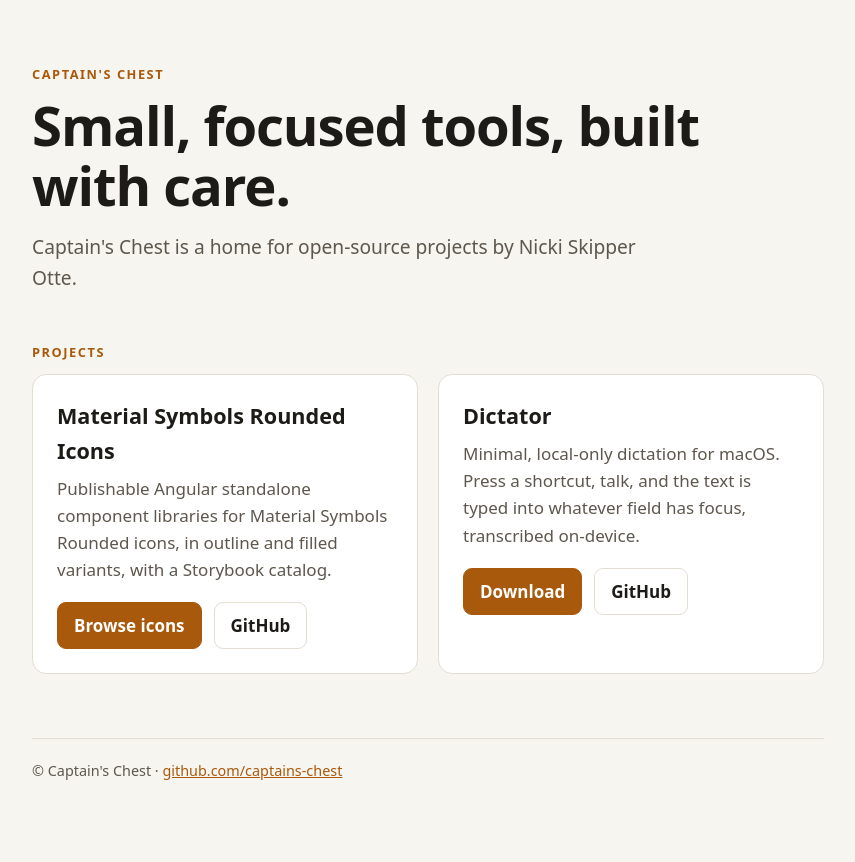
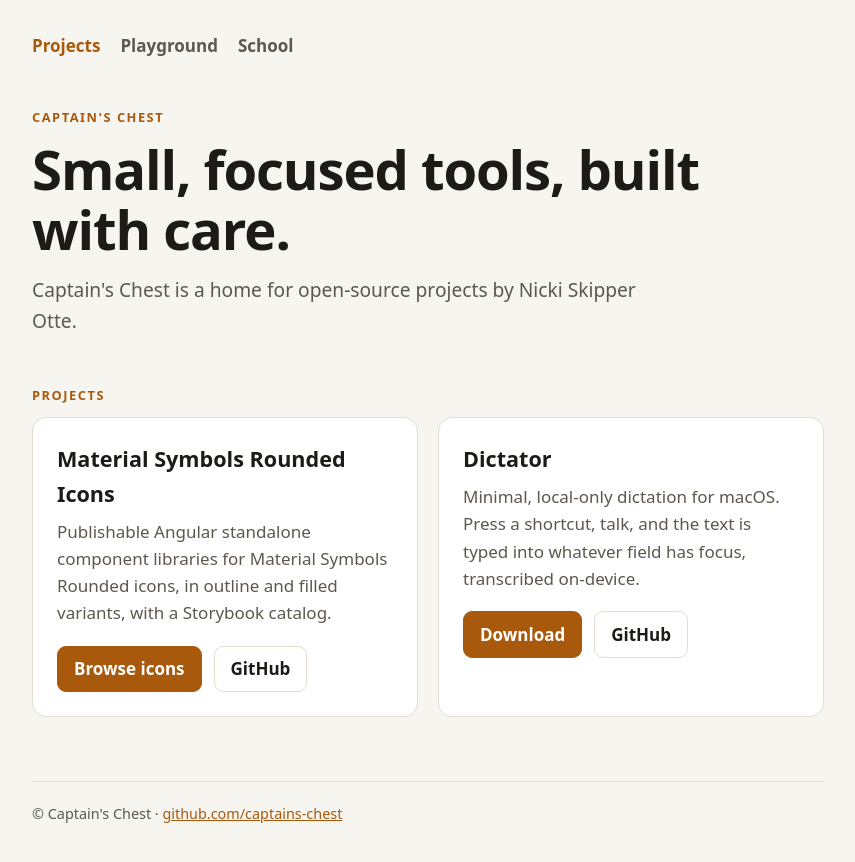
Before and after one commit to captains-chest/site, an Angular app: page / in a window 1280 px wide. Shown: the top 862 px of the page, without its empty margins (212-1067 px from the left). Before the commit the page ends 830 px from the top, so only its background shows below. Built offline with nearby package versions, Linux system fonts and the light colour scheme.

Commit message:
Add nav: Projects, Playground, School

```diff
--- a/src/app/app.html
+++ b/src/app/app.html
@@ -1,5 +1,12 @@
 <a class="skip" href="#projects">Skip to projects</a>
 <main>
+<nav class="topnav" aria-label="Captain's Chest">
+<ul>
+<li><a href="#projects" aria-current="page">Projects</a></li>
+<li><a href="https://play.captains-chest.com">Playground</a></li>
+<li><a href="https://school.captains-chest.com">School</a></li>
+</ul>
+</nav>
 <header>
 <p class="eyebrow">Captain's Chest</p>
 <h1>Small, focused tools, built with care.</h1>
--- a/src/styles.css
+++ b/src/styles.css
@@ -17,3 +17,5 @@
 .btn.big{font-size:1.1rem;padding:.85rem 1.5rem}
 ul.plain{padding-left:1.2rem;color:var(--muted)}
 footer{margin-top:4rem;color:var(--muted);font-size:.9rem;border-top:1px solid var(--line);padding-top:1.25rem}
+.topnav{margin:-2rem 0 3rem}.topnav ul{display:flex;flex-wrap:wrap;gap:1.25rem;list-style:none;margin:0;padding:0}
+.topnav a{color:var(--muted);font-weight:600;text-decoration:none}.topnav a:hover,.topnav a[aria-current=page]{color:var(--accent)}
```
